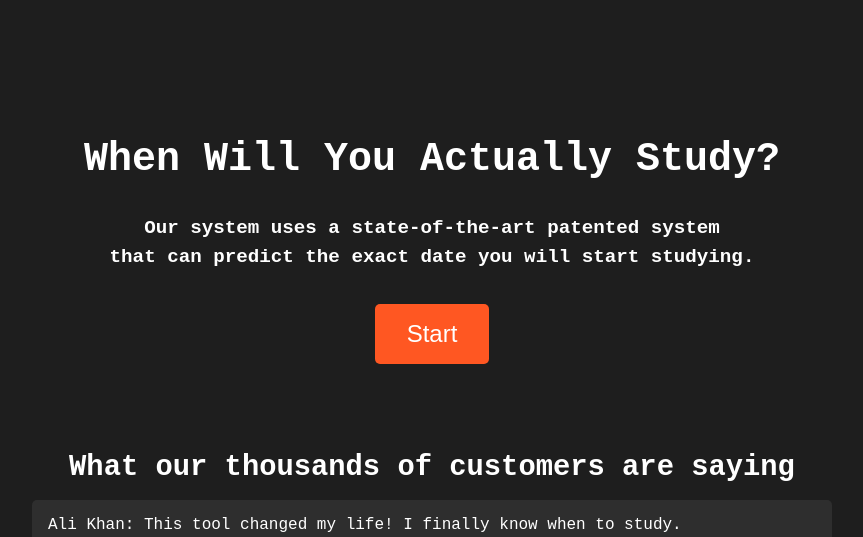
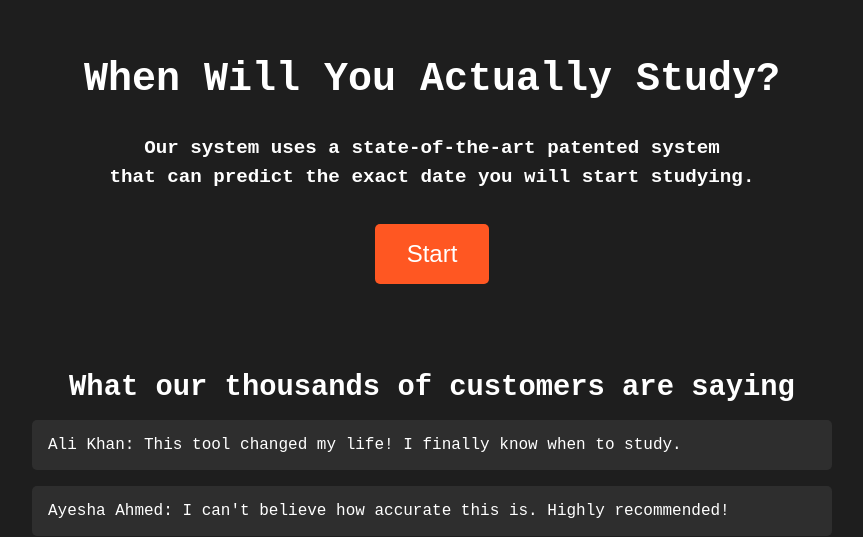
Before and after one commit to freelionaire/study-prediction, a React (Create React App) app: page / in a window 1280 px wide. Shown: the part 263-800 px from the top of the page, without its empty margins (208-1071 px from the left). Built offline with nearby package versions, Linux system fonts and the light colour scheme.

Commit message:
Reviews4

```diff
--- a/src/MainPage.js
+++ b/src/MainPage.js
@@ -8,7 +8,8 @@ const MainPageContainer = styled.div`
   align-items: center;
   justify-content: center;
   padding: 20px;
-  padding-top: 20rem; /* Space above the main section */
+  padding-top: 15rem; /* Space above the main section */
+  padding-bottom: 15rem
   min-height: 100vh;
   background-color: #1e1e1e;
   color: #ffffff;
```
